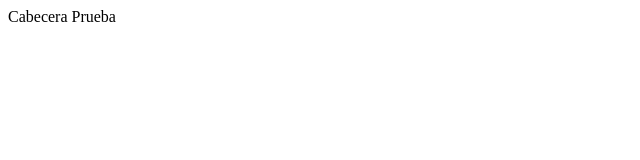
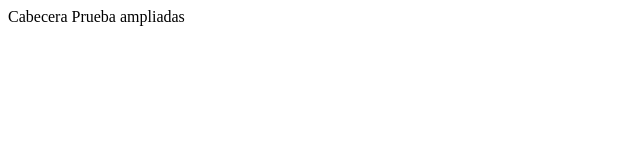
Before and after one commit to project17jrv/MeanTest, a plain HTML site: page index.html in a window 1280 px wide. Shown: the full height of the page, 0-640 px from the left. Drawn offline with Linux system fonts and the light colour scheme.

Commit message:
Sigo cambios

```diff
--- a/index.html
+++ b/index.html
@@ -3,6 +3,6 @@
 		Cabecera
 	</head>
 	<body>
-		Prueba
+		Prueba ampliadas
 	</body>
 </html>
```
